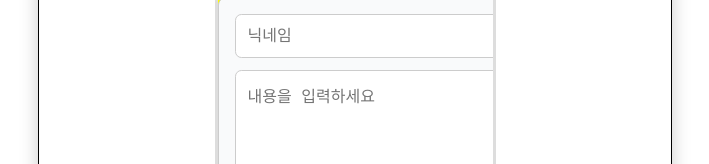
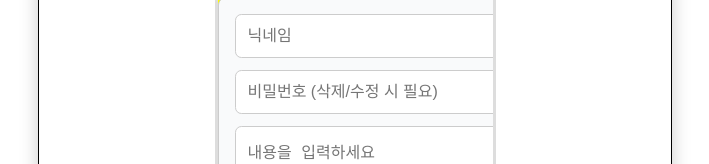
Before and after one commit to redEevee/msa-exercise-team2, a React (Create React App) app in the folder anonymous-guestbook-frontend/: page / in a window 1280 px wide. Both pictures are taken after a click on the button "게시판 열기". Shown: the part 1213-1377 px from the top of the page, without its empty margins (285-994 px from the left). Built offline with nearby package versions, Linux system fonts and the light colour scheme; no server answers.

Commit message:
update: [이의건] 익명 글 작성 시 Password 추가 [TEAM2-3RD-18]

```diff
--- a/anonymous-guestbook-frontend/src/components/GuestbookForm.jsx
+++ b/anonymous-guestbook-frontend/src/components/GuestbookForm.jsx
@@ -4,14 +4,16 @@ import styled from 'styled-components';
 function GuestbookForm({ onAdd }) {
     const [nickname, setNickname] = useState('');
     const [content, setContent] = useState('');
+    const [password, setPassword] = useState('');
 
     const handleSubmit = async (e) => {
         e.preventDefault();
-        if (!nickname || !content) return alert("닉네임과 내용을 모두 입력하세요.");
+        if (!nickname || !content || !password) return alert("모두 입력해 주세요.");
 
-        await onAdd({ nickname, content });
+        await onAdd({ nickname, content, password });
         setNickname('');
         setContent('');
+        setPassword('');
     };
 
 
@@ -22,6 +24,12 @@ function GuestbookForm({ onAdd }) {
                 placeholder="닉네임"
                 value={nickname}
                 onChange={(e) => setNickname(e.target.value)}
+            />
+            <Input
+                type="password"
+                placeholder="비밀번호 (삭제/수정 시 필요)"
+                value={password}
+                onChange={(e) => setPassword(e.target.value)}
             />
             <Textarea
                 placeholder="내용을 입력하세요"
```
